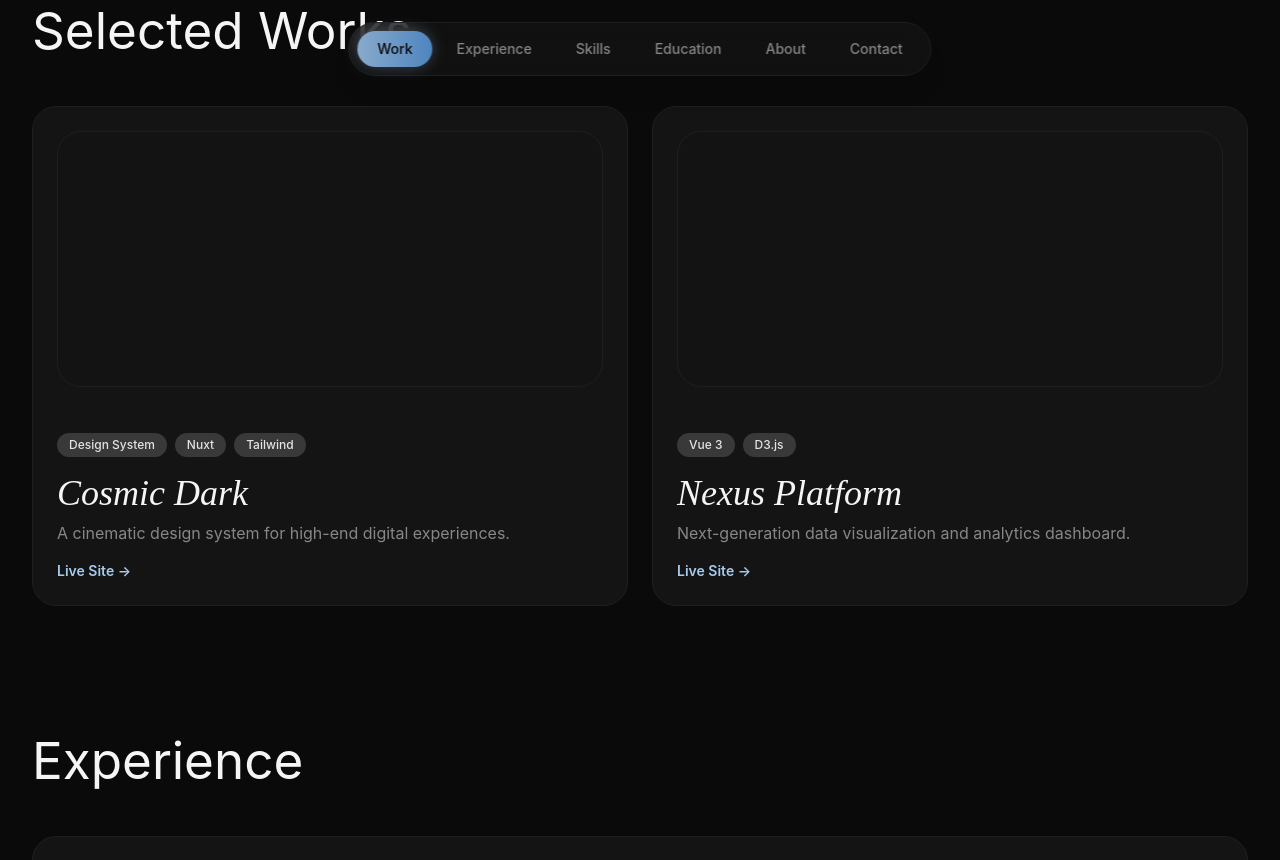
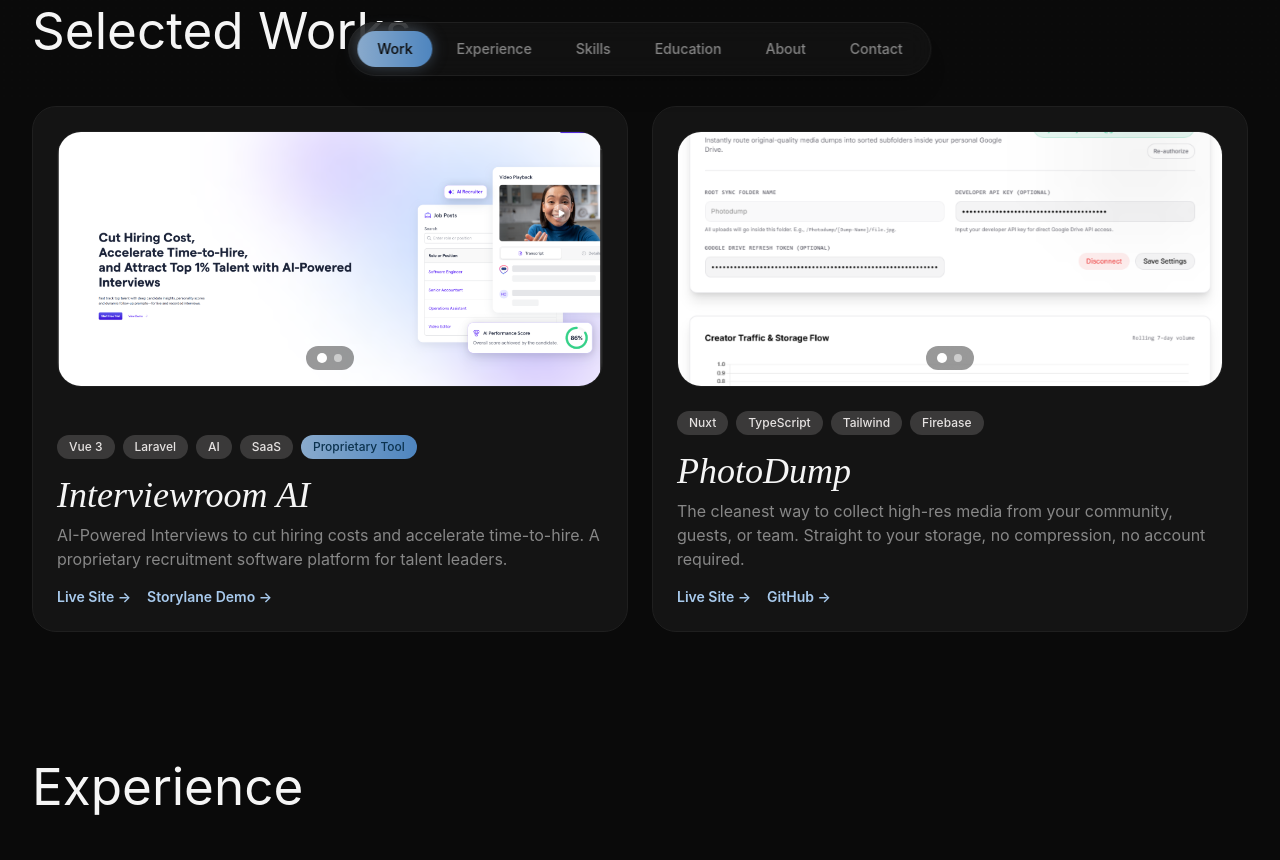
Before and after one commit to j-umbac/JoshuaUmbacPortfolio, a Nuxt app: page / in a window 1280 px wide. Shown: the part 700-1560 px from the top of the page. Built offline with nearby package versions, Linux system fonts and the light colour scheme.

Commit message:
feat: add featured work

```diff
--- a/app/composables/usePortfolio.ts
+++ b/app/composables/usePortfolio.ts
@@ -5,15 +5,22 @@
   const projects = useState<ProjectData[]>('portfolio-projects', () => [
     {
       id: '1',
-      title: 'Cosmic Dark',
-      description: 'A cinematic design system for high-end digital experiences.',
-      tags: ['Design System', 'Nuxt', 'Tailwind']
+      title: 'Interviewroom AI',
+      description: 'AI-Powered Interviews to cut hiring costs and accelerate time-to-hire. A proprietary recruitment software platform for talent leaders.',
+      tags: ['Vue 3', 'Laravel', 'AI', 'SaaS'],
+      images: ['/images/interviewroom-1.png', '/images/interviewroom-2.png'],
+      link: 'https://interviewroom.ai/',
+      demo: 'https://multiplai.storylane.io/demo/nn9g0gm7ualq',
+      status: 'Proprietary Tool'
     },
     {
       id: '2',
-      title: 'Nexus Platform',
-      description: 'Next-generation data visualization and analytics dashboard.',
-      tags: ['Vue 3', 'D3.js']
+      title: 'PhotoDump',
+      description: 'The cleanest way to collect high-res media from your community, guests, or team. Straight to your storage, no compression, no account required.',
+      tags: ['Nuxt', 'TypeScript', 'Tailwind', 'Firebase'],
+      images: ['/images/photodump-1.png', '/images/photodump-2.png'],
+      link: 'https://photodump-app--photodump-4d917.asia-southeast1.hosted.app/',
+      github: 'https://github.com/j-umbac/photodump-app'
     },
     {
       id: '3',
```
